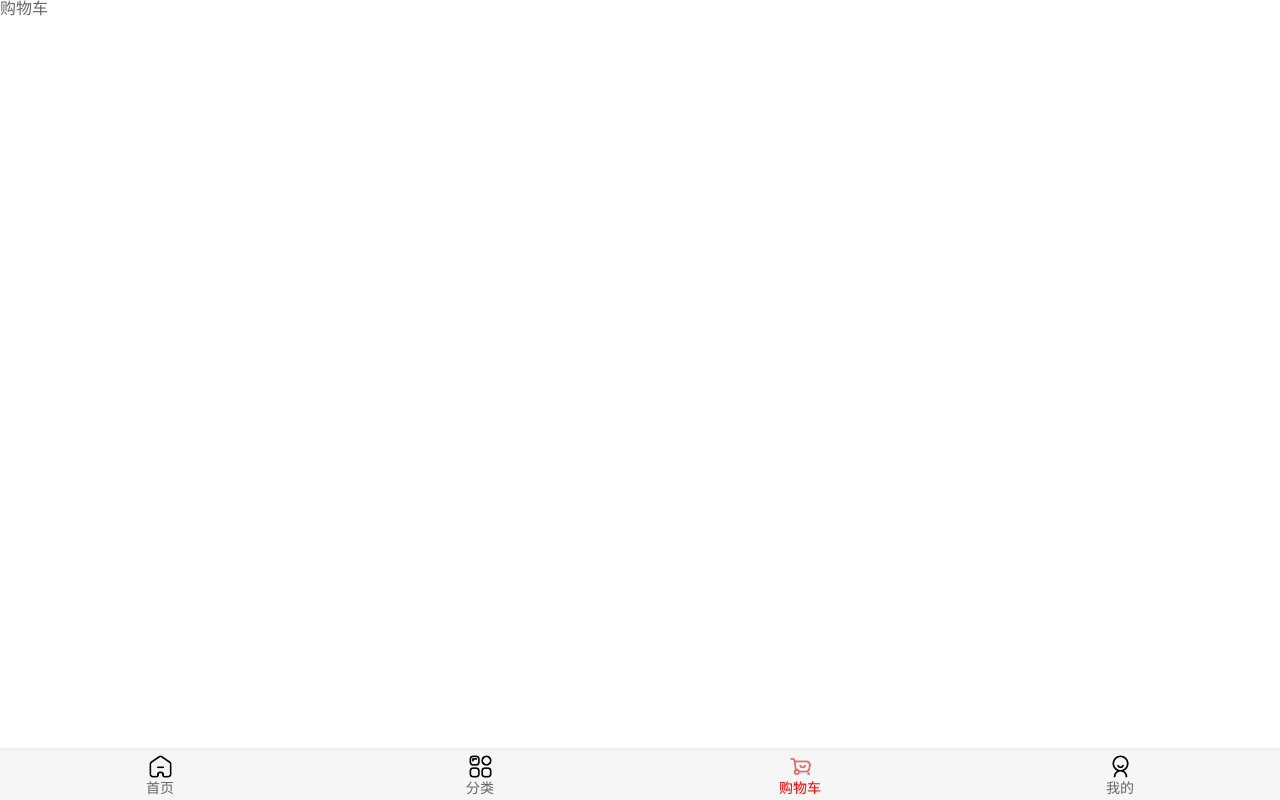
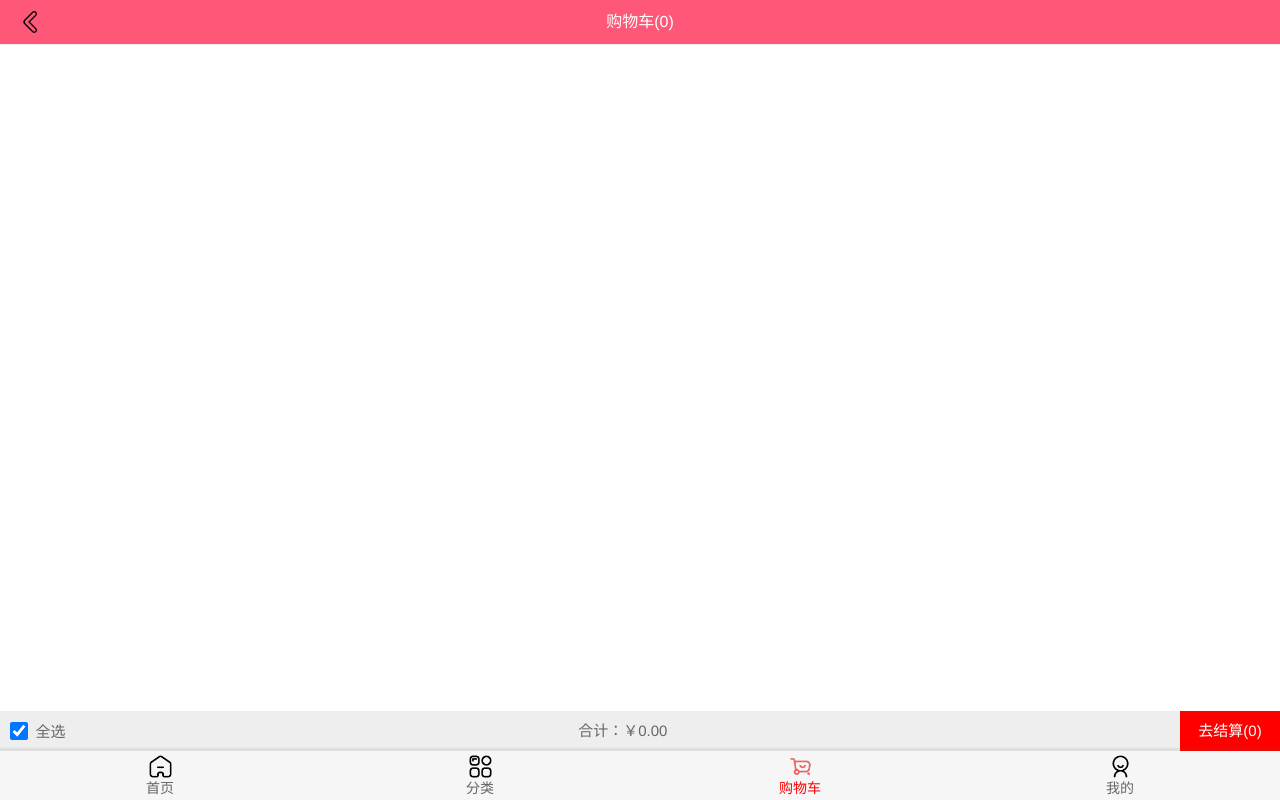
Before and after one commit to chenss-v/supermall, a Vue app: page /cart in a window 1280 px wide. Built offline with nearby package versions, Linux system fonts and the light colour scheme.

Commit message:
项目更新

```diff
--- a/src/main.js
+++ b/src/main.js
@@ -1,6 +1,7 @@
 import Vue from 'vue'
 import App from './App.vue'
 import router from './router'
+import store from './store'
 
 Vue.config.productionTip = false
 
@@ -8,5 +9,6 @@ Vue.prototype.$bus = new Vue()
 
 new Vue({
   render: h => h(App),
-  router
+  router,
+  store
 }).$mount('#app')
--- /dev/null
+++ b/src/store/index.js
@@ -0,0 +1,31 @@
+import Vue from 'vue'
+import Vuex from 'vuex'
+
+//1.安装插件
+Vue.use(Vuex)
+
+//2.创建store对象
+const store = new Vuex.Store({
+	state: {
+		cartList: []
+	},
+	//修改store里的东西都需要经过mutations
+	mutations: {
+		addCart(state, payload){
+			//数组find()方法
+			let oldProduct = state.cartList.find(function(item){
+				return item.iid === payload.iid
+			})
+			if(oldProduct){
+				oldProduct.count += 1;
+			}else {
+				payload.count = 1;
+				payload.checked = true;
+				state.cartList.push(payload)
+			}
+		}
+	}
+})
+
+//3.挂载
+export default store
--- a/src/views/cart/Cart.vue
+++ b/src/views/cart/Cart.vue
@@ -1,15 +1,54 @@
 <template>
-  <div>
-    购物车
-  </div>
+	<div class="cart-wrap">
+		<!-- 导航 -->
+		<nav-bar class="cart-nav">
+			<div slot="left" class="left" @click="backClick">
+        <img src="~assets/img/common/back.png" alt="">
+      </div>
+			<div slot="center">购物车({{num}})</div>
+		</nav-bar>
+		<cart-list></cart-list>
+		<cart-bot-bar></cart-bot-bar>
+	</div>
 </template>
 
 <script>
-export default {
-
-}
+	import NavBar from 'components/common/Navbar/Navbar.vue'
+	import CartList from './childComps//CartList'
+	import CartBotBar from './childComps/CartBotBar'
+	export default {
+		name: 'Cart',
+		components: {
+			NavBar,
+			CartList,
+			CartBotBar
+		},
+		methods: {
+			backClick() {
+      this.$router.back()
+    }
+		},
+		computed: {
+			num() {
+				return this.$store.state.cartList.length;
+			}
+		}
+	}
 </script>
 
-<style scoped>
-
+<style lang="less" scoped="scoped">
+	.cart-nav {
+		color: #fff;
+		background-color: var(--color-high-text);
+		position: fixed;
+		top:0;
+		left:0;
+		right: 0;
+		// z-index: 1;
+	}
+	.left img{
+  width: 25px;
+  height: 25px;
+  margin-top: 10px;
+}
 </style>
--- /dev/null
+++ b/src/views/cart/childComps/CartBotBar.vue
@@ -0,0 +1,81 @@
+<template>
+	<div class="cart-bot-bar flex">
+		<div><input type="checkbox" class="check" id="check" @checkBtnClick="checkBtnClick" v-model="isSelectAll">&ensp;<label for="check">全选</label></div>
+		<div>合计：{{totalPrice}}</div>
+		<div class="red">去结算{{checkLength}}</div>
+	</div>
+</template>
+
+<script>
+export default {
+	name: 'CartBotBar',
+	computed: {
+		totalPrice() {
+			return '￥' + this.$store.state.cartList.filter(item => {
+				return item.checked
+			}).reduce((preValue, item) => {
+				return preValue+ item.price * item.count
+			},0).toFixed(2)
+		},
+		checkLength() {
+			return '(' + this.$store.state.cartList.filter(item => item.checked).length + ')';
+		},
+		isSelectAll() {
+      return this.$store.state.cartList.find(item => item.checked === false) === undefined
+    }
+	},
+	methods: {
+		checkBtnClick() {
+			// 判断是否有未选中的按钮
+			// let isSelectedAll = this.$store.state.cartList.find(item => !item.checked)
+			if(this.isSelectedAll) {
+				this.cartList.forEach(item => item.checked = true)
+			}
+			else {
+				this.cartList.forEach(item => item.checked = true)
+			}
+    }
+	},
+}
+</script>
+
+<style lang="less" scoped="scoped">
+	.cart-bot-bar {
+		display: flex;
+		position: fixed;
+		bottom: 49px;
+		left:0;
+		right: 0;
+		height: 40px;
+		padding: 5 20px;
+		font-size: 15px;
+		align-items: center;
+		justify-content: space-between;
+		background-color: #eee;
+		border-bottom: 1px solid #ececec;
+		border-top: 1px solid #ececec;
+		.check {
+			margin-left: 10px;
+			width: 18px;
+			height: 18px;
+			overflow: hidden;
+			border-radius: 100%;
+			vertical-align: bottom;
+			border: 1px solid #ececec;
+		}
+		.check:checked {
+			border: 1px solid var(--color-high-text);
+			// background: url(~assets/images/detail/check_active.png) no-repeat center;
+			background-size: cover;
+		}
+
+		.red{
+			background-color: red;
+			height: 40px;
+			line-height: 40px;
+			color: #fff;
+			width: 100px;
+			text-align: center;
+		}
+	}
+</style>
--- /dev/null
+++ b/src/views/cart/childComps/CartList.vue
@@ -0,0 +1,29 @@
+<template>
+	<div class="cart-list-wrap">
+		<cart-list-item :cartList="cartList"></cart-list-item>
+	</div>
+</template>
+
+<script>
+	import CartListItem from './CartListItem'
+	export default {
+		name: "CartList",
+		computed: {
+			cartList() {
+				return this.$store.state.cartList;
+			}
+		},
+		components:{
+			CartListItem
+		}
+	}
+</script>
+
+<style lang="less" scoped="scoped">
+	.cart-list-wrap {
+		position: relative;
+		top: 44px;
+		bottom: 89px;
+		background-color: #fff;
+	}
+</style>
--- /dev/null
+++ b/src/views/cart/childComps/CartListItem.vue
@@ -0,0 +1,80 @@
+<template>
+	<div>
+		<div class="cart-list-main" v-for="item in cartList" :key="item.iid">
+			<div class="cart-list-left">
+				<input type="checkbox" class="check" v-model="item.checked" >
+				<img :src="item.image" alt="" class="goods-img">
+			</div>
+			<div class="cart-list-right">
+				<div class="goods-name one-txt-cut">{{item.title}}</div>
+				<div class="goods-info">
+					<span class="price">￥{{item.price}}</span><span>x{{item.count}}</span>
+				</div>
+			</div>
+		</div>
+	</div>
+</template>
+
+<script>
+	export default {
+		name: 'CartListItem',
+		props: {
+			cartList: {
+				type: Array,
+				default() {
+					return []
+				}
+			}
+		}
+	}
+</script>
+
+<style lang="less" scoped="scoped">
+.cart-list-main {
+	display: flex;
+	padding: 10px;
+	border-bottom: 1px solid #ececec;
+}
+.cart-list-left {
+	width: 26%;
+	align-items: center;
+	.check {
+		width: 20px;
+		height: 20px;
+		overflow: hidden;
+		border-radius: 100%;
+		border: 1px solid #ececec;
+	}
+	// .check:checked {
+	//  	background: url(~assets\img\detail\check_active.png) no-repeat center;
+	//  	background-size: cover;
+  // }
+	.goods-img {
+		width: 52px;
+		height: 66px;
+		overflow: hidden;
+		border: 1px solid #ececec;
+		margin:0 10px;
+		border-radius: 6px;
+		vertical-align: middle;
+	}
+}
+.cart-list-right {
+	width: 74%;
+	position: relative;
+	.goods-name {
+		width: 100%;
+		font-size: 13px;
+	}
+	.goods-info {
+		// justify-content: space-between;
+		position: absolute;
+		bottom: 0;
+		// left: 0;
+		right: 0;
+		.price {
+			color: #F9CD0B;
+		}
+	}
+}
+</style>
--- a/src/views/detail/Detail.vue
+++ b/src/views/detail/Detail.vue
@@ -14,6 +14,7 @@
 
     <BackTop @click.native="backClick" v-show="isShowBackTop"/>
     <DetailBottomBar @addCart="addCart"/>
+    <!-- <p class="prompt" ref="p">Submission of success</p> -->
   </div>
 </template>
 
@@ -47,7 +48,6 @@ export default {
       recommendInfo: [],
       themeTopY: [],
       currentIndex: 0,
-      isTabShow: false,
       isShowBackTop: false,
     }
   },
@@ -79,7 +79,6 @@ export default {
 				}
       }
       this.isShowBackTop = (-position.y) > 500;
-			this.isTabShow = (-position.y) > this.tabOffsetTop;
     },
     //加入购物车
 		addCart() {
@@ -87,7 +86,7 @@ export default {
 			const product = {}
 			product.image = this.topImages[0];
 			product.title = this.goods.title;
-			product.desc = this.goods.discountDesc;
+			product.desc = this.goods.desc;
 			product.price = this.goods.newPrice;
 			product.iid = this.iid;
 			//将商品添加到购物车里
@@ -172,4 +171,14 @@ export default {
 	left: 0;
 	right: 0;
 }
+/* .prompt{
+  display: none;
+  padding:20px;
+  position: fixed;
+  top: 40%; left:40%;
+  border-radius:5px;
+  background: rgba(0,0,0,0.4);
+  z-index: 5000;
+  color:#FFF;
+} */
 </style>
```
Also changed, not shown: src/components/common/toast/Toast.vue (added, +43 -0 lines), src/assets/img/detail/check_active.png (added). Lines whose indentation alone changed are shown as unchanged.
